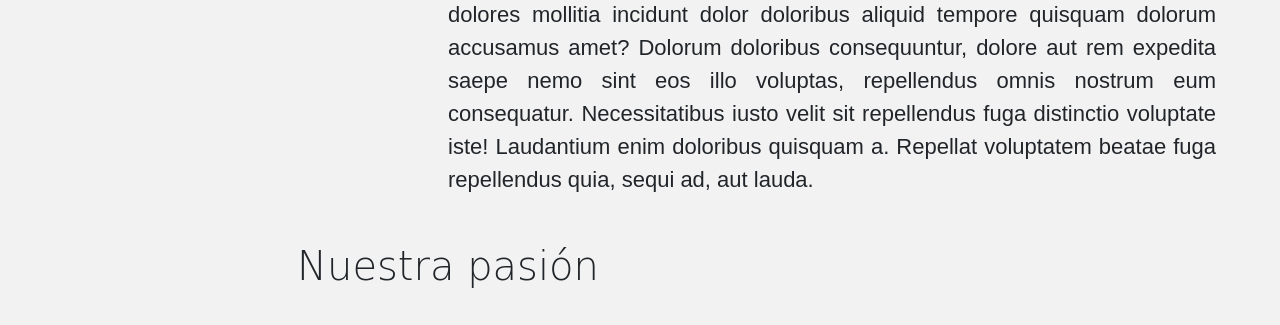
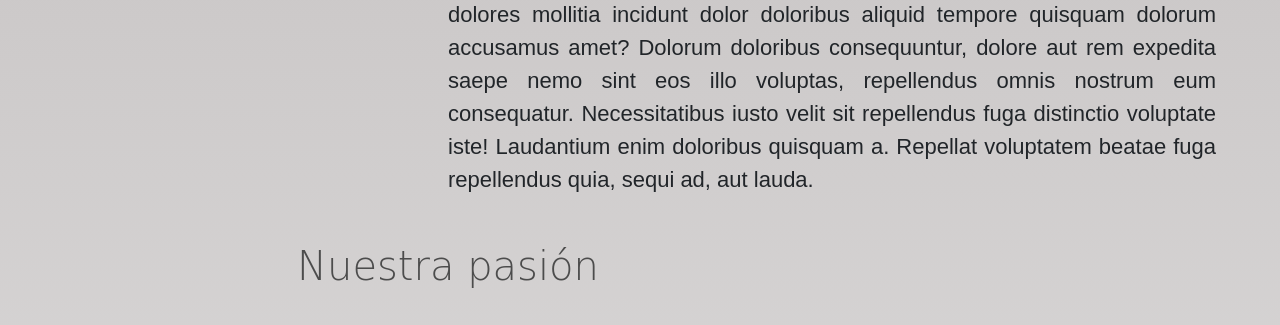
Before and after one commit to MauricioPerezCaram/Primer-Subida-Githhub-PreEntrega, a website: page index.html in a window 1280 px wide. Shown: the part 843-1168 px from the top of the page. Drawn offline with nearby package versions, Linux system fonts and the light colour scheme; a web font is replaced by a local one.

Commit message:
gradiante

```diff
--- a/scss/layout/_index.scss
+++ b/scss/layout/_index.scss
@@ -1,10 +1,12 @@
 
 body{
-  background-color: #f2f2f2;
   text-align: justify;
   margin: 0px;
+  background-image: linear-gradient(#eeee, f2f2f2(172, 171, 162));
   h1{
+    color: #424242ee;
     font-size: 50px;
+    font-weight: bold;
     font-family: 'Castoro Titling', cursive;
     font-weight: 10;
     text-align: center;
@@ -27,6 +29,7 @@ body{
 
     h2 {
         font-size: 40px;
+        color: #424242ee;
         font-family: 'Castoro Titling', cursive;
         font-weight: 15;
         text-align: center;
--- a/scss/style.scss
+++ b/scss/style.scss
@@ -12,3 +12,8 @@
 @import 'layout/areas';
 @import 'layout/contacto';
 @import 'layout/nosotros';
+
+
+body {
+    background-image: linear-gradient(#b3aeaeee, #f2f2f2);
+}
```
Also changed, not shown: index.html (+0 -2 lines), assets/señorajusticia2.jpg, css/style.css, 1 other file.
